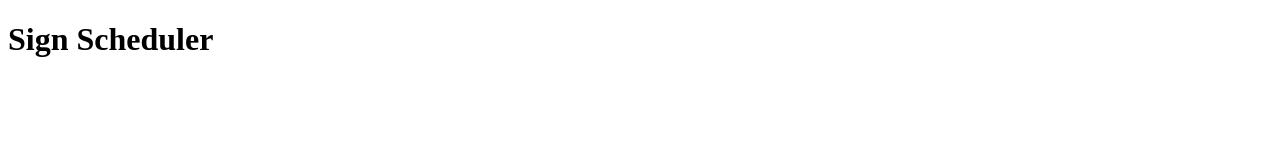
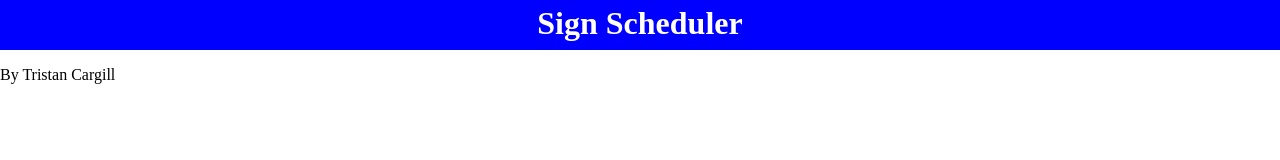
Before and after one commit to Monshi10x/Monshi10x.github.io, a plain HTML site: page index.html in a window 1280 px wide. Drawn offline with Linux system fonts and the light colour scheme.

Commit message:
change css formatting for header

```diff
--- a/index.html
+++ b/index.html
@@ -7,6 +7,7 @@
       <link rel="stylesheet" href="style.css">
 </head>
 <body>
-      <h1>Sign Scheduler</h1>
+      <h1 id="MainHeading">Sign Scheduler</h1>
+      <p>By Tristan Cargill</p>
 </body>
 </html>
--- a/style.css
+++ b/style.css
@@ -0,0 +1,14 @@
+body{
+      margin:0px;
+}
+#MainHeading{
+      background-color:blue;
+      width:100%;
+      height:50px;
+      color:white;
+      text-align:center;
+      font-weight: bold;
+      margin:0px;
+      box-sizing: border-box;
+      padding:5px;
+}
```
